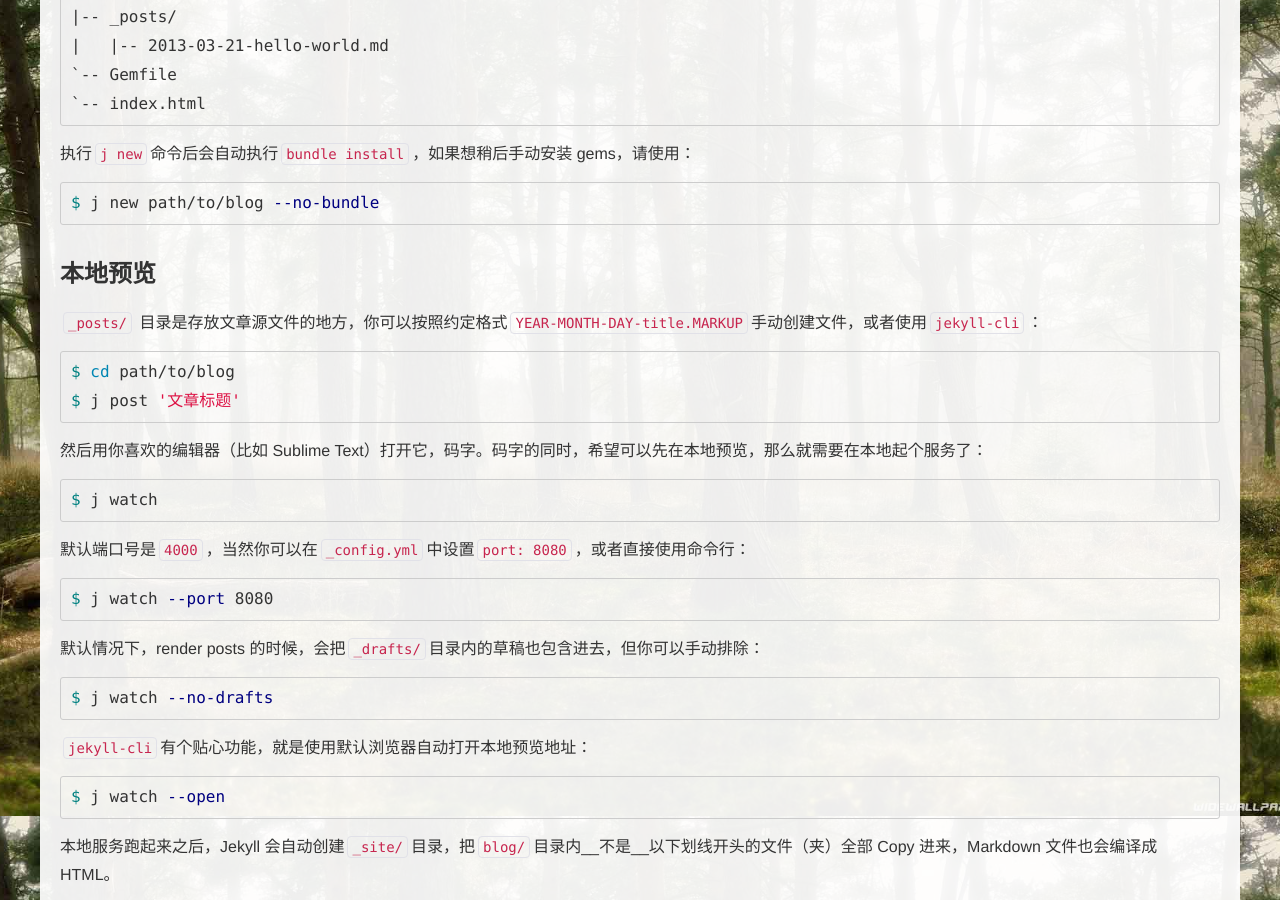
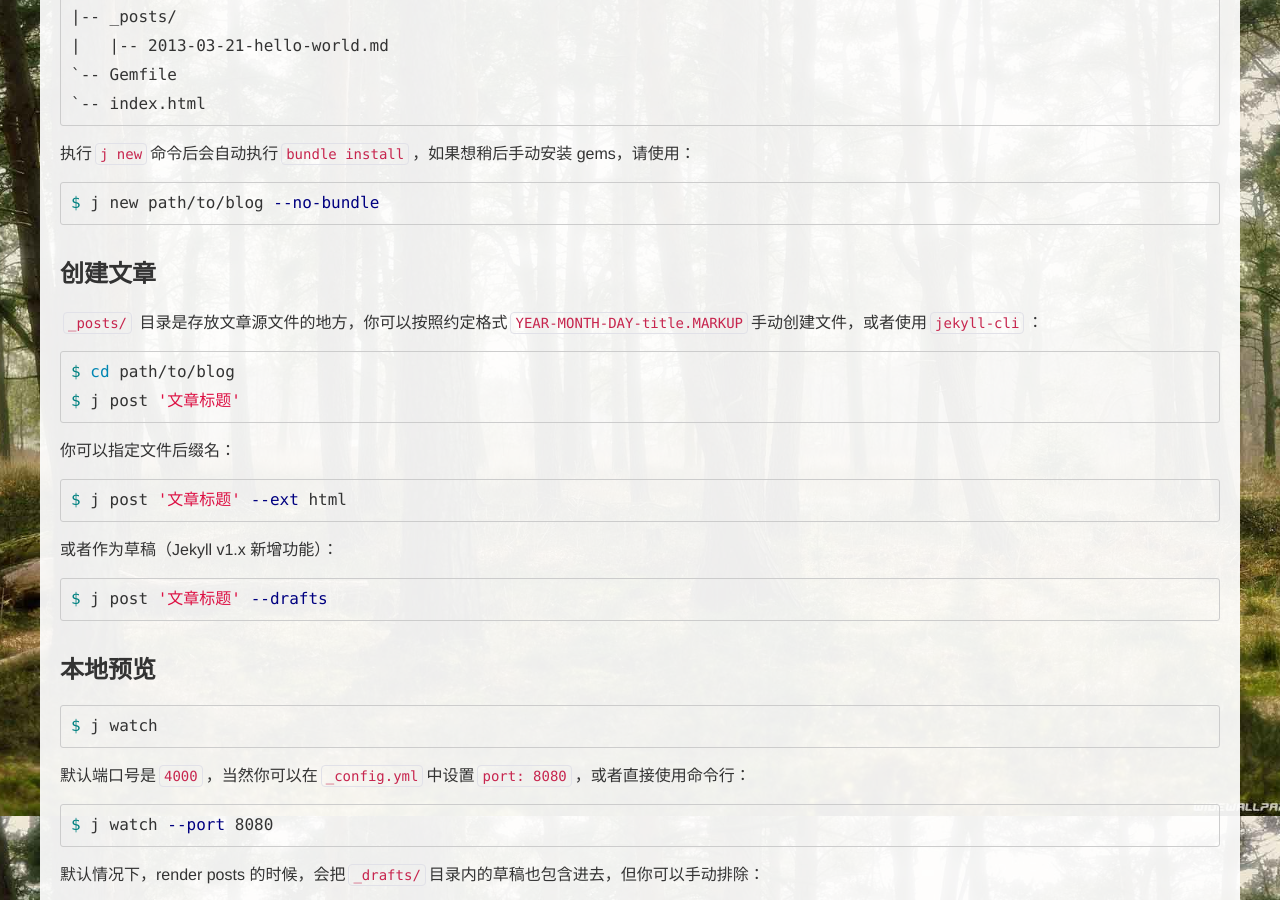
Before and after one commit to antife-yinyue/MrZhang.me, a Jekyll site: the page built from _posts/2013-03-21-using-jekyll-with-github-pages.md, in a window 1280 px wide and 900 px high, scrolled down 984 px. Built offline with Jekyll 4.4.1, drawn with Linux system fonts in a browser that asks for light colours; Markdown is read by kramdown in place of the engine named in the settings.

Commit message:
update for jekyll v1.x

````diff
--- a/_posts/2013-03-21-using-jekyll-with-github-pages.md
+++ b/_posts/2013-03-21-using-jekyll-with-github-pages.md
@@ -52,7 +52,7 @@ $ j new path/to/blog --no-bundle
 
 <!-- more -->
 
-## 本地预览
+## 创建文章
 
 `_posts/` 目录是存放文章源文件的地方，你可以按照约定格式`YEAR-MONTH-DAY-title.MARKUP`手动创建文件，或者使用{{ jekyll_cli }}：
 
@@ -61,7 +61,19 @@ $ cd path/to/blog
 $ j post '文章标题'
 ```
 
-然后用你喜欢的编辑器（比如 Sublime Text）打开它，码字。码字的同时，希望可以先在本地预览，那么就需要在本地起个服务了：
+你可以指定文件后缀名：
+
+```bash
+$ j post '文章标题' --ext html
+```
+
+或者作为草稿（Jekyll v1.x 新增功能）：
+
+```bash
+$ j post '文章标题' --drafts
+```
+
+## 本地预览
 
 ```bash
 $ j watch
````
